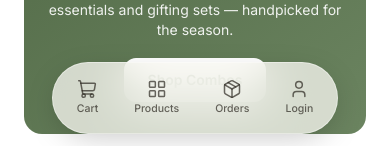
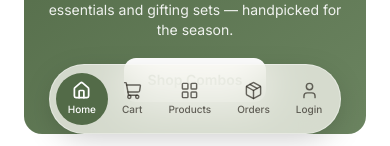
Before and after one commit to Rohithreddychappidi/shree-bazaar-complete-2-, a Next.js app in the folder shree-bazaar-complete/frontend/: page / in a window 390 px wide. Shown: the part 698-844 px from the top of the page. Built offline with nearby package versions, Linux system fonts and the light colour scheme; no server answers.

Commit message:
Update BottomNav.tsx

```diff
--- a/shree-bazaar-complete/frontend/components/BottomNav.tsx
+++ b/shree-bazaar-complete/frontend/components/BottomNav.tsx
@@ -3,7 +3,7 @@
 import Link from "next/link";
 import { useState, useRef, useEffect } from "react";
 import { usePathname } from "next/navigation";
-import { ShoppingCart, LayoutGrid, Package, UserCircle2, LogOut, User } from "lucide-react";
+import { Home, ShoppingCart, LayoutGrid, Package, UserCircle2, LogOut, User } from "lucide-react";
 import { useStore } from "@/lib/store-context";
 import { useAuth } from "@/lib/auth-context";
 
@@ -27,14 +27,15 @@ export default function BottomNav() {
   const isActive = (href: string) => (href === "/" ? pathname === "/" : pathname.startsWith(href));
 
   const items = [
+    { href: "/", label: "Home", icon: Home },
     { href: "/cart", label: "Cart", icon: ShoppingCart, badge: cartCount },
     { href: "/products", label: "Products", icon: LayoutGrid },
     { href: "/profile/orders", label: "Orders", icon: Package },
   ];
 
   return (
-    <nav className="fixed inset-x-0 bottom-0 z-50 flex justify-center px-3 pb-3 md:hidden">
-      <div className="flex items-center gap-1 rounded-full border border-white/40 bg-surface/75 px-2 py-2 shadow-[0_8px_32px_-8px_rgba(0,0,0,0.25)] backdrop-blur-xl">
+    <nav className="fixed inset-x-0 bottom-0 z-50 flex justify-center px-2 pb-3 md:hidden">
+      <div className="flex items-center gap-0.5 rounded-full border border-white/40 bg-surface/75 px-1.5 py-2 shadow-[0_8px_32px_-8px_rgba(0,0,0,0.25)] backdrop-blur-xl">
         {items.map((item) => {
           const Icon = item.icon;
           const active = isActive(item.href);
@@ -42,12 +43,12 @@ export default function BottomNav() {
             <Link
               key={item.href}
               href={item.href}
-              className={`relative flex flex-col items-center gap-0.5 rounded-full px-4 py-2 text-[10.5px] font-medium transition-colors ${
+              className={`relative flex flex-col items-center gap-0.5 rounded-full px-3 py-2 text-[10px] font-medium transition-colors ${
                 active ? "bg-purple-700 text-white" : "text-surface-fg/70"
               }`}
             >
               <span className="relative">
-                <Icon size={20} strokeWidth={active ? 2.2 : 1.8} />
+                <Icon size={19} strokeWidth={active ? 2.2 : 1.8} />
                 {item.badge != null && item.badge > 0 && (
                   <span className="absolute -top-1.5 -right-2 flex h-4 w-4 items-center justify-center rounded-full bg-red-500 text-[9px] font-bold text-white">
                     {item.badge}
@@ -59,23 +60,21 @@ export default function BottomNav() {
           );
         })}
 
-        {/* Profile — tapping opens a small menu above the bar with My Profile + Log out,
-            rather than navigating straight there, since logout needs to live somewhere on mobile
-            now that the hamburger menu is gone. */}
+        {/* Profile — tapping opens a small menu above the bar with My Profile + Log out */}
         <div className="relative" ref={menuRef}>
           {user ? (
             <button
               onClick={() => setMenuOpen((v) => !v)}
-              className={`flex flex-col items-center gap-0.5 rounded-full px-4 py-2 text-[10.5px] font-medium transition-colors ${
+              className={`flex flex-col items-center gap-0.5 rounded-full px-3 py-2 text-[10px] font-medium transition-colors ${
                 menuOpen || pathname.startsWith("/profile") ? "bg-purple-700 text-white" : "text-surface-fg/70"
               }`}
             >
-              <UserCircle2 size={20} strokeWidth={menuOpen ? 2.2 : 1.8} />
+              <UserCircle2 size={19} strokeWidth={menuOpen ? 2.2 : 1.8} />
               Profile
             </button>
           ) : (
-            <Link href="/login" className="flex flex-col items-center gap-0.5 rounded-full px-4 py-2 text-[10.5px] font-medium text-surface-fg/70">
-              <User size={20} strokeWidth={1.8} />
+            <Link href="/login" className="flex flex-col items-center gap-0.5 rounded-full px-3 py-2 text-[10px] font-medium text-surface-fg/70">
+              <User size={19} strokeWidth={1.8} />
               Login
             </Link>
           )}
```
